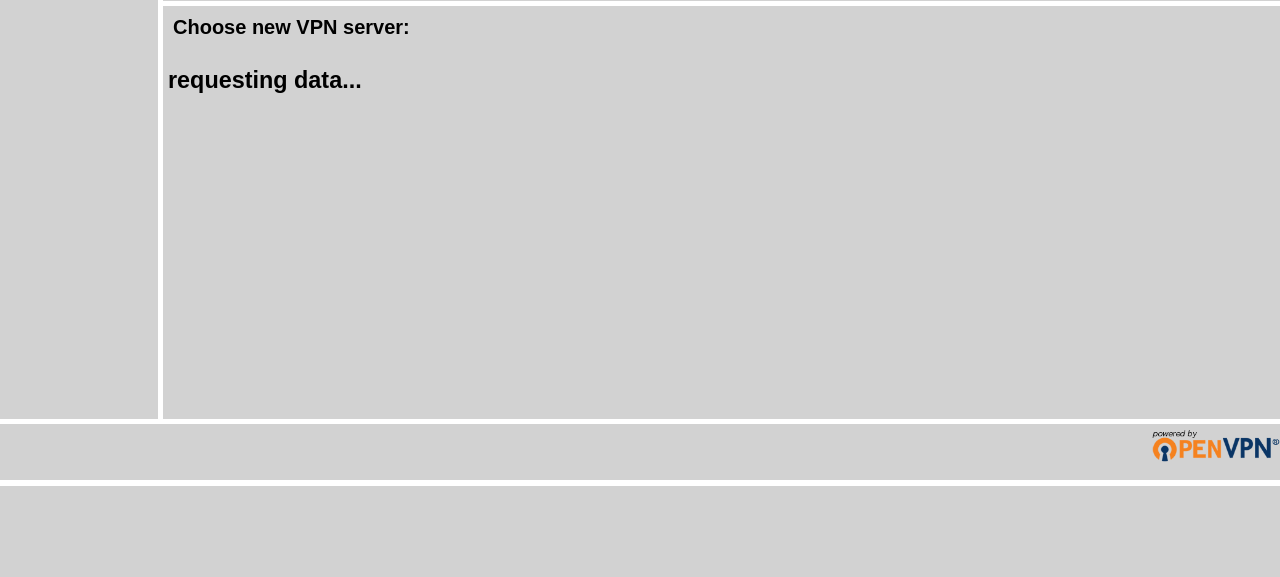
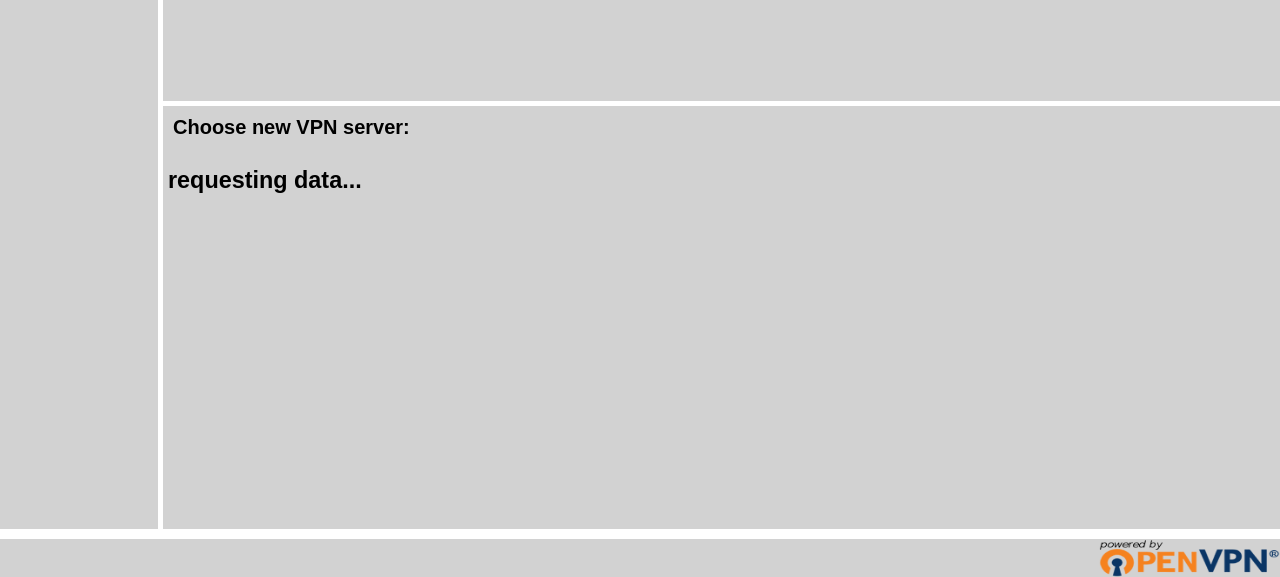
Before and after one commit to mr-canoehead/vpn_client_gateway, a PHP site: page / in a window 1280 px wide. Shown: the part 314-891 px from the top of the page. Before the commit the page ends 800 px from the top, so only its background shows below. Run offline with PHP 8.4, Linux system fonts and the light colour scheme.

Commit message:
fixed footer and logo, landscape mode, and missing gateway spinner.

```diff
--- a/www/scripts/main.js
+++ b/www/scripts/main.js
@@ -61,6 +61,8 @@ function statusUpdate(status_json) {
 			st[i].style.opacity='1';
 		}
 	document.getElementById('GatewayStatusOverlay').style.opacity='0';
+	// reset height after loading is finished
+  document.getElementById('GatewayStatusOverlay').style.height='unset';
 	var vpnserver_cookie_val = getCookie("vpnserver");
 	var vpnstate_cookie_val = (getCookie("vpnstate") == 'true');
 	// process status updates sent from server via SocketIO message
@@ -169,6 +171,8 @@ function clearStatus() {
 			st[i].style.opacity='0';
 		}
 	document.getElementById('GatewayStatusOverlay').style.opacity='1';
+	// put height back so you can see loading gif
+  document.getElementById('GatewayStatusOverlay').style.height='100px';
 }
 
 // force browser to load stylesheet (instead of using cached version),
@@ -721,12 +725,16 @@ function hide_syslog() {
 function show_basic() {
 	get_current_vpn_server();
 	get_basic_vpn_servers();
+	// don't show scrollbar for basic servers
+  document.getElementById("VPNSection").style.overflow = "initial";
 	show_element(["VPNSection","ChooseVPNBasic"]);
 	hide_element(["Admin","Tools","ChooseVPNAdvanced"]);
 }
 
 function show_advanced() {
 	get_advanced_vpn_servers();
+	// show scrollbar for only advanced servers screen
+	document.getElementById("VPNSection").style.overflow = "auto";
 	show_element(["VPNSection","ChooseVPNAdvanced"]);
 	hide_element(["Admin","Tools","ChooseVPNBasic"]);
 }
--- a/www/styles/index.css
+++ b/www/styles/index.css
@@ -22,16 +22,16 @@
 /* ===== Base Styles ===== */
 
 html {
-  height:100%;
+  min-height: 100vh;
   font-family: var(--font-family);
   color: var(--font-color);
   font-size: 16px;
 }
 
 body {
-  margin:0;
-  padding:0;
-  height:100%;
+  margin: 0;
+  padding: 0;
+  min-height: 100vh;
 }
 
 h1 {
@@ -47,15 +47,12 @@ p {
 }
 
 footer {
-  margin-top: 5px;
-  position:relative;
-  height: 10%;
+  position: static;
+  height: 38px;
   background-color: var(--bg-color);
-  color:black;
-  text-align:center;
-  vertical-align: middle;
-  padding:0px;
-  z-index: 1;
+  clear: both;
+  display: flex;
+  flex-direction: row-reverse;
 }
 
 /* ===== Dark Mode Toggle Switch ===== */
@@ -174,6 +171,10 @@ input:checked + .slider:before {
 
 /* ===== Basic Page Styling ===== */
 
+#MainContainer {
+        overflow: hidden;
+}
+
 #PageContainer, #VPNSection {
         display: flex;
         flex-direction: column;
@@ -206,7 +207,6 @@ input:checked + .slider:before {
 
 #CurrentVPNFlag p{
 margin-top: 0;
-
 }
 
 #CurrentVPNFlag a{
@@ -222,13 +222,14 @@ margin-bottom: 0;
 }
 
 #GatewayStatusOverlay {
-        z-index:999;
+        height: 100px;
+        z-index: 999;
         background-image: url('/images/status_icons/loading.gif');
         background-repeat:  no-repeat;
         background-position: center;
         background-color: var(--bg-color);
         border-radius: 10px;
-        opacity:1;
+        opacity: 1;
 }
 
 .StatusTable {
@@ -260,7 +261,6 @@ margin-bottom: 0;
 	      margin-bottom: 5px;
         box-sizing: border-box;
         background-color: var(--bg-color);
-        height: 100%;
 }
 
 #ChooseVPNBasic {
@@ -306,7 +306,7 @@ margin-bottom: 0;
         padding-left: 10px;
         display:none;
         font-size: 12px;
-        overflow: auto;
+        padding-bottom: 10px;
 }
 
 #ChooseVPNAdvanced p{
@@ -371,6 +371,7 @@ border-width:2px;
         display:none;
         height:80vh;
         background-color: var(--bg-color);
+        margin-bottom: 5px;
 }
 
 #Tools h2{
@@ -622,6 +623,7 @@ border-width:2px;
         display:none;
         height:80vh;
         background-color: var(--bg-color);
+        margin-bottom: 5px;
 }
 
 #Admin h2{
@@ -779,7 +781,8 @@ border-width:2px;
 #OpenVPNLogo {
         position:relative;
         float: right;
-	      width: 35%;
+	      width: 181px;
+        height: auto;
         z-index: 99;
 }
 
@@ -903,8 +906,17 @@ border-width:2px;
     font-size: 10px;
   }
 
-  #OpenVPNLogo {
-    width: 25%;
+  #MainContainer {
+    overflow: auto;
+    height: unset;
+  }
+
+  #VPNSection {
+    overflow: auto;
+  }
+
+  #GatewayStatusSection {
+    max-height: initial;
   }
 }
 
@@ -917,10 +929,10 @@ border-width:2px;
     flex-direction: row;
     align-items: flex-start;
     box-sizing: border-box;
-    height:calc(100% - 110px);
+    height: calc(100% - 76px); /* offset for header and footer */
     width: 100%;
-    overflow:hidden;
-    margin-top:5px;
+    overflow: hidden;
+    margin-top: 5px;
   }
 
   #NavigationMenu {
@@ -939,31 +951,45 @@ border-width:2px;
     justify-content: start;
   }
 
-  footer {
-    flex-shrink: 0;
-  }
-
-  #OpenVPNLogo {
-    margin-top: 5px;
-  }
-
   h1 {
     font-size: 22px;
   }
 
+  footer {
+    margin-top: 5px;
+  }
+
+  .basicServersFlag {
+	    height: 60px;
+	  }
+
+	  .basicServersTableRow {
+	    margin-top: 5px;
+	    margin-bottom: 30px;
+	  }
+
+	  .basicServersTableLastRow {
+	    margin-bottom: 5px;
+	  }
+
+	  #VPNChooser {
+	    height: 100vh;
+	    margin-bottom: 0;
+	  }
+
 /* Auto Scroll Adjustments */
   #PageContainer {
-    overflow: auto;
+    overflow: hidden;
     height: 100vh;
   }
 
   #ChooseVPNAdvanced {
-    overflow: auto;
-    max-height: 40%;
+    background-color: var(--bg-color);
   }
 
   #Tools, #Admin {
     height: 100vh;
+    margin-bottom: 0;
   }
 
   #ToolsMenu ul, #AdminMenu ul {
@@ -980,7 +1006,6 @@ border-width:2px;
 @media screen and (min-width : 768px) {
   html {
     font-size: 18px;
-    overflow: hidden;
   }
 
   h1 {
@@ -1005,34 +1030,8 @@ border-width:2px;
     background-size: 60%;
   }
 
-  #CurrentVPNFlagImage {
-    height: 100px;
-  }
-
-  .basicServersFlag {
-    height: 60px;
-  }
-
-  .basicServersTableRow {
-     margin-top: 5px;
-     margin-bottom: 30px;
-  }
-
-  .basicServersTableLastRow {
-    margin-bottom: 5px;
-  }
-
   #ChooseVPNAdvanced {
     max-height: 50%;
-    font-size: 14px;
-  }
-
-  footer {
-    height: 7%;
-  }
-
-  #OpenVPNLogo {
-    width: 30%;
   }
 }
 
@@ -1057,15 +1056,15 @@ border-width:2px;
     width: 150px;
   }
 
-  #ChooseVPNAdvanced {
-    max-height: 45%;
-  }
-
-  #OpenVPNLogo {
-    width: 10%;
-  }
-
   .warnIcon, .disabledIcon, .okIcon, .loadingIcon {
     background-size: 50%;
   }
+
+  #CurrentVPNFlagImage {
+  height: 100px;
+  }
+
+.basicServersFlag {
+  height: 80px;
+  }
 }
```
